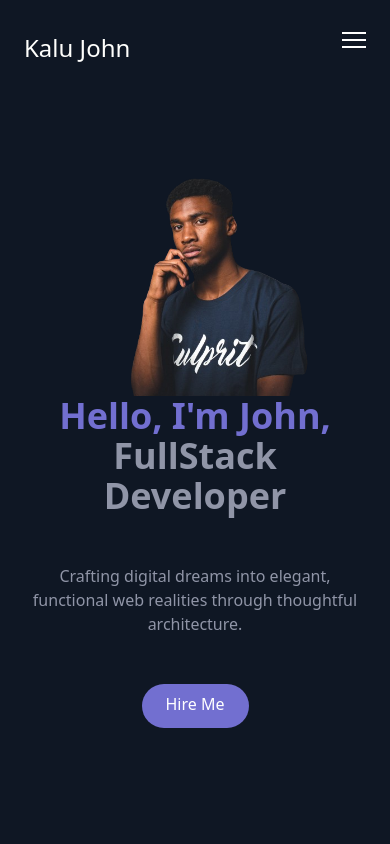
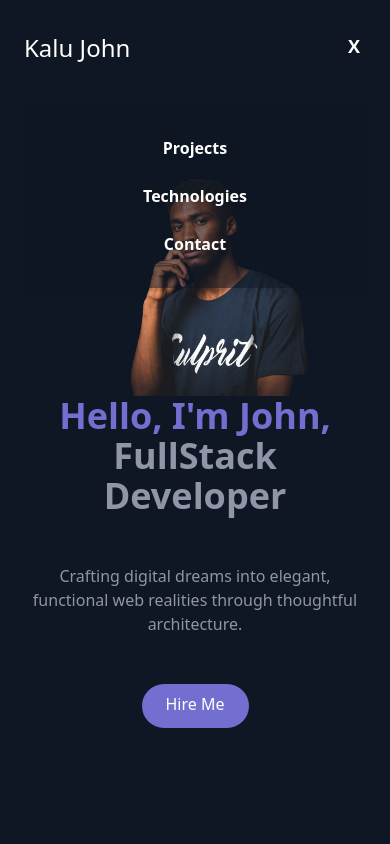
Before and after one commit to Johnni12/Portfolio, a React (Vite) app: page / in a window 390 px wide. Both pictures are taken after a click on the button 354 px from the left and 44 px from the top of the page. Shown: the top 844 px of the page. Built offline with nearby package versions, Linux system fonts and the light colour scheme.

Commit message:
style: Implement responsive design

```diff
--- a/src/components/Navbar.jsx
+++ b/src/components/Navbar.jsx
@@ -1,12 +1,18 @@
-import React from 'react'
-import Linkedin from '../assets/icon-facebook.svg'
+import React, { useState } from 'react'
+import Facebook from '../assets/icon-facebook.svg'
 import Github from '../assets/icon-instagram.svg'
 import Twitter from '../assets/icon-twitter.svg'
 
 const Navbar = () => {
+  const [isMobileMenuOpen, setMobileMenuOpen] = useState(false)
+
+  const toggleMobileMenu = () => {
+    setMobileMenuOpen(!isMobileMenuOpen)
+  }
+
   return (
     <section className=''>
-      <nav className='relative container mx-auto p-6   '>
+      <nav className='relative container mx-auto p-6'>
         <div className='flex items-center justify-between'>
           <div className='pt-2'>
             <a href='#' className='hover:text-darkGrayishBlue text-2xl'>
@@ -21,7 +27,6 @@ const Navbar = () => {
             <a href='#tech' className='hover:text-darkGrayishBlue'>
               Technologies
             </a>
-
             <a href='#contact' className='hover:text-darkGrayishBlue'>
               Contact
             </a>
@@ -29,7 +34,7 @@ const Navbar = () => {
 
           <div className='hidden space-x-6 md:flex'>
             <a href='#' className='hover:text-darkGrayishBlue'>
-              <img src={Linkedin} alt='linkedin logo' ClassName='w-24 h-24' />
+              <img src={Facebook} alt='linkedin logo'/>
             </a>
             <a href='#' className='hover:text-darkGrayishBlue'>
               <img src={Github} alt='github logo' />
@@ -42,23 +47,32 @@ const Navbar = () => {
           <button
             id='menu-btn'
             className='block hamburger md:hidden focus:outline-none'
+            onClick={toggleMobileMenu}
           >
-            <span className='hamburger-top'></span>
-            <span className='hamburger-middle'></span>
-            <span className='hamburger-bottom'></span>
+            {isMobileMenuOpen ? (
+
+              <span className='close-icon font-extrabold text-lg'>X</span>
+            ) : (
+              <>
+                <span className='hamburger-top'></span>
+                <span className='hamburger-middle'></span>
+                <span className='hamburger-bottom'></span>
+              </>
+            )}
           </button>
         </div>
 
-        <div className='md:hidden'>
-          <div
-            id='menu'
-            className='absolute flex-col items-center hidden self-end py-8 mt-10 space-y-6 font-bold bg-white sm:w-auto sm:self-center left-6 right-6 drop-shadow-md'
-          >
-            <a href='#'>Pricing</a>
-            <a href='#'>Product</a>
-            <a href='#'>About Us</a>
-            <a href='#'>Careers</a>
-            <a href='#'>Community</a>
+        <div className={`md:hidden ${isMobileMenuOpen ? 'block' : 'hidden'}`}>
+          <div className='absolute flex flex-col items-center self-end py-8 mt-10 space-y-6 font-bold bg-[rgb(15,23,36)] bg-opacity-50 sm:w-auto sm:self-center left-6 right-6 drop-shadow-md'>
+            <a href='#projects' className='hover:text-darkGrayishBlue'>
+              Projects
+            </a>
+            <a href='#tech' className='hover:text-darkGrayishBlue'>
+              Technologies
+            </a>
+            <a href='#contact' className='hover:text-darkGrayishBlue'>
+              Contact
+            </a>
           </div>
         </div>
       </nav>
```
